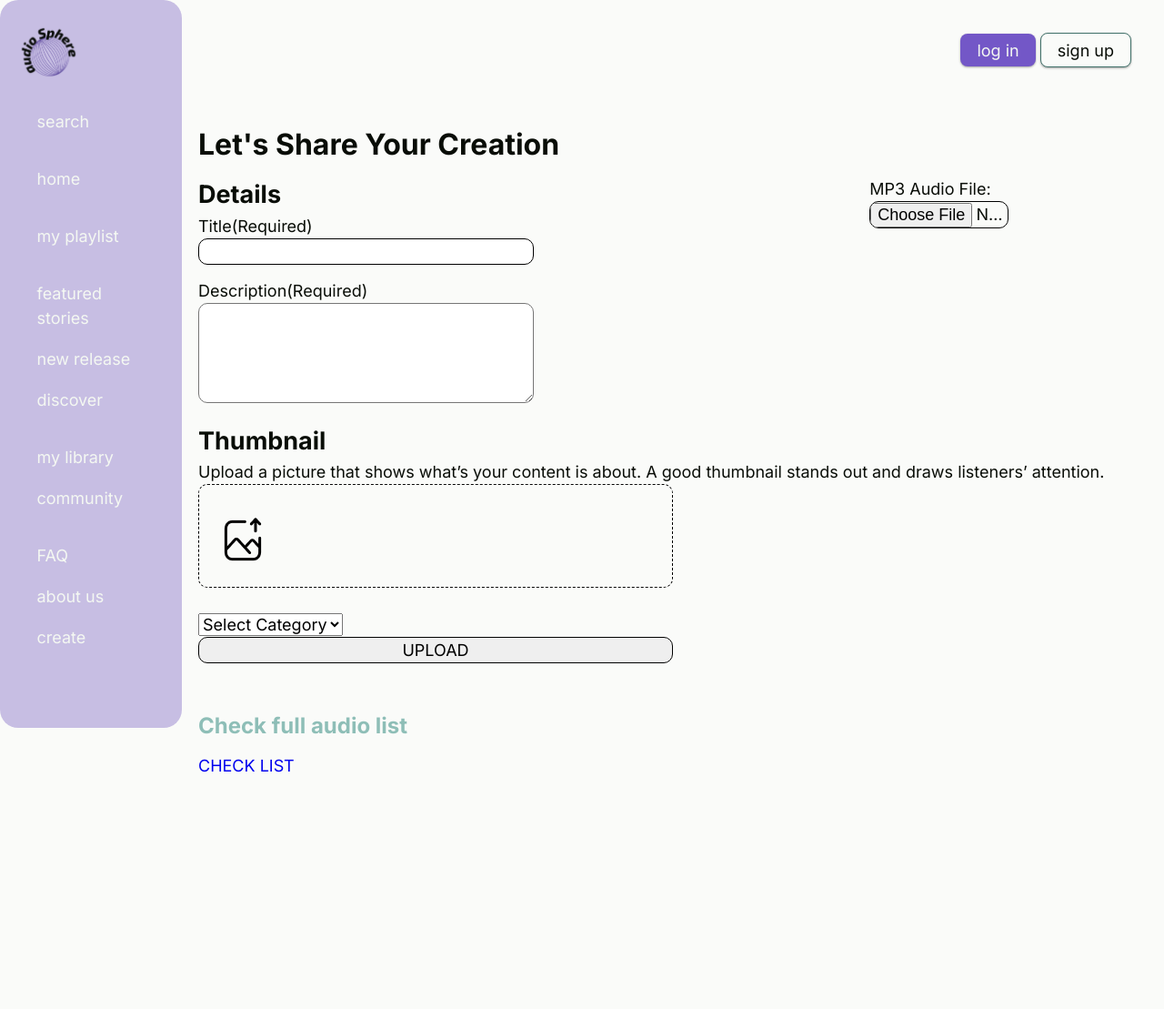
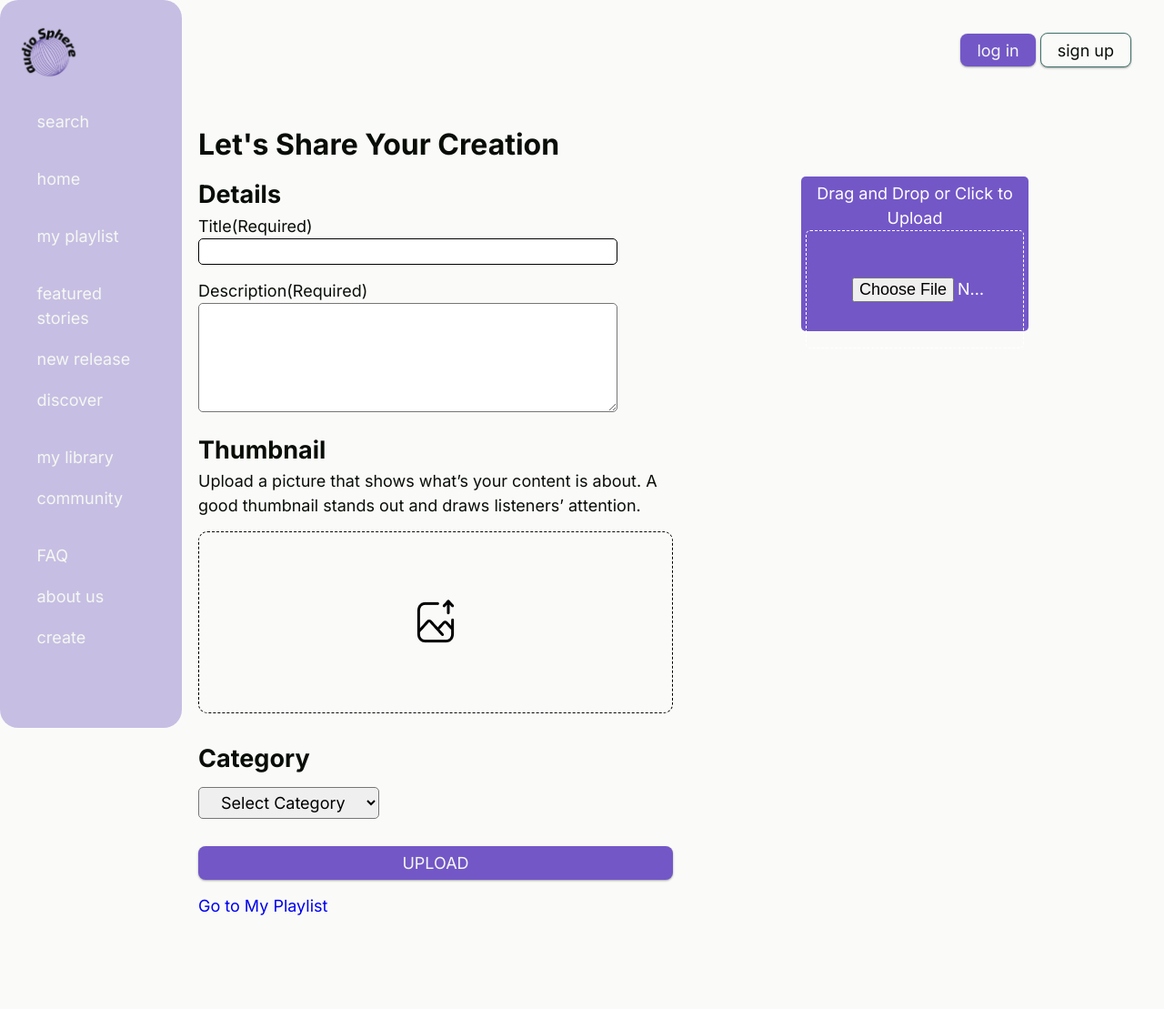
Before and after one commit to tanveerali13/audiosphere-v2, a PHP site: page /views/view-upload.php in a window 1280 px wide. Shown: the whole page at 91% size. Before the commit the page ends 849 px from the top, so only its background shows below. Run offline with PHP 8.4, Linux system fonts and the light colour scheme; data comes from the database, SQL or seed files in the repository; some libraries are stand-ins or nearby versions.

Commit message:
upload form style, removed unwanted js

```diff
--- a/SQL/audioshpere.sql
+++ b/SQL/audioshpere.sql
@@ -14,7 +14,7 @@ ALTER TABLE `audioCategories` ADD `audioCategoryImage` VARCHAR(256) NOT NULL AFT
 --Lisst of categories
 INSERT INTO `audioCategories` (`audioCategoryID`, `audioCategory`) VALUES (NULL, 'Arts'), (NULL, 'Business and Finance'), (NULL, 'Comedy'), (NULL, 'Education'), (NULL, 'Fiction'), (NULL, 'Health and Wellness'), (NULL, 'History'), (NULL, 'Language Learning'), (NULL, 'Music'), (NULL, 'News and Politics'), (NULL, 'Parenting'), (NULL, 'Religion and Spirituality'), (NULL, 'Science'), (NULL, 'Self-Improvement'), (NULL, 'Society and Culture'), (NULL, 'Sports'), (NULL, 'Technology'), (NULL, 'Technology and Gaming'), (NULL, 'Travel'), (NULL, 'True Crime');
 
-INSERT INTO `audioCategories` (`audioCategoryID`, `audioCategory`) VALUES (NULL, 'Arts'), (NULL, 'Business'), (NULL, 'Education'), (NULL, 'Fiction'), (NULL, 'Well-being'), (NULL, 'History'), (NULL, 'Music'), (NULL, 'Science'), (NULL, 'Sports'), (NULL, 'Technology');
+INSERT INTO `audioCategories` (`audioCategoryID`, `audioCategory`) VALUES (NULL, 'Arts'), (NULL, 'Business'), (NULL, 'Education'), (NULL, 'Fiction'), (NULL, 'Wellbeing'), (NULL, 'History'), (NULL, 'Music'), (NULL, 'Science'), (NULL, 'Sports'), (NULL, 'Technology');
 
 
 --CONTRAINTS
--- a/css/upload-form.css
+++ b/css/upload-form.css
@@ -5,36 +5,88 @@
 }
 
 :root{
-  --small-margin: 10px;
-  --medium-margin: 15px;
-  --large-margin: 20px;
-  --extra-large-margin : 30px;
+      /* colors */
+      --primary_color_dark: #7357C7;
+      --secondary_color_dark: #365E4E;
+      --accent_color_dark: #41716A;
+      --text_color_dark: #F4F8F2;
+      --bg_color_dark: #050604;
+
+      --primary_color_light: #5438A8;
+      --secondary_color_light: #A1C9B9;
+      --accent_color_light: #8EBEB7;
+      --text_color_light: #090D07;
+      --bg_color_light: #FAFBF9;
+
+      /* margins */
+      --small-margin: 10px;
+      --medium-margin: 15px;
+      --large-margin: 20px;
+      --extra-large-margin : 30px;
 }
 
-.form-flex{
-  display: flex;
+section{
+  padding-bottom: 100px;
+}
+
+.form-grid{
+  display: grid;
+  grid-template-columns: 1fr;
+  grid-template-rows: auto;
+  gap: 20px;
 }
 
 .left{
+  display: flex;
+  justify-content: center;
+}
+
+.audio-block{
+  background-color: var(--primary_color_dark);
+  border-radius: 5px;
+  padding: 5px 5px;
+  text-align: center;
+  width: 250px;
+  max-height: 170px;
+}
+
+.audio-drop-area{
+  border-radius: 5px;
+}
+
+.audio-drop-label{
+  color: white;
+}
+
+.audio-drop{
+  padding: 50px 50px;
+  color: white;
+  background-color: transparent;
+  border: 1px dashed white;
+}
+
+input{
+  width: 100%;
+  border-radius: 5px;
+  border: 1px solid black;
+  margin-bottom: var(--medium-margin);
+  padding: 0 5px;
+
+}
+
+#audioTitle{
   width: 90%;
 }
 
-.left{
-  right: 90%;
-}
-
-input{
-  width: 50%;
-  border-radius: 10px;
-  border: 1px solid black;
-  margin-bottom: var(--medium-margin);
-
+#audioDesc{
+  width: 90%;
 }
 
 textarea{
-  width: 50%;
-  border-radius: 10px;
+  width: 90%;
+  border-radius: 5px;
   margin-bottom: var(--medium-margin);
+  padding: 5px 5px;
 }
 
 #selectOption{
@@ -44,17 +96,72 @@ textarea{
   margin-bottom: var(--extra-large-margin);
 }
 
+.thumbnail p{
+  margin-bottom: var(--medium-margin);
+  max-width: 90%;
+}
+
 #thumbnailDropArea {
-    max-width: 50%;
+    max-width: 90%;
+    min-height: 200px;
     border: 1px dashed black;
     border-radius: 10px;
-    padding: 20px;
+    padding: 5px 5px;
+    margin-bottom: var(--extra-large-margin);
     text-align: center;
     cursor: pointer;
+    display: flex;
+    justify-content: center;
+    align-items: center;
   }
 
 #thumbnailPreview {
+    max-width: 100%;
+    max-height: 100%;
+    padding: 5px 5px;
+
+  }
+
+  .category{
+    margin-bottom: var(--extra-large-margin);
+  }
+
+  .category h2{
+    margin-bottom: var(--small-margin);
+  }
+
+  #categoryDropdown{
+    border-radius: 5px;
+    padding: 5px 20px;
+  }
+
+  #upload-btn{
+    width: 50%;
+    padding: 5px 10px;
+    margin-bottom: var(--medium-margin);
+  }
+
+  /* MEDIA QUERIES */
+
+@media screen and (min-width: 768px) {
+  .form-grid{
+
+    grid-template-columns: 1fr 1fr;
+  }
+
+    .left:nth-child(1) {
+    order: 2;
+  }
+
+  .right:nth-child(2) {
+    order: 1;
+  }
+
+  .thumbnail p{
     max-width: 50%;
-    max-height: 200px;
-    margin-top: 10px;
   }
+  #thumbnailDropArea {
+    max-width: 50%;
+  }
+
+}
--- a/js/script.js
+++ b/js/script.js
@@ -14,39 +14,6 @@ function displayThumbnail() {
 }
 
 
-function uploadFile() {
-    var form = document.getElementById('uploadForm');
-    var fileInput = document.getElementById('audio');
-    var progressBar = document.getElementById('uploadProgress');
-    var statusDiv = document.getElementById('status');
-
-    var formData = new FormData(form);
-
-    var xhr = new XMLHttpRequest();
-
-    // Track progress
-    xhr.upload.addEventListener("progress", function(event) {
-        if (event.lengthComputable) {
-            var percentComplete = (event.loaded / event.total) * 100;
-            progressBar.value = percentComplete;
-            statusDiv.innerHTML = Math.round(percentComplete) + "% uploaded";
-        }
-    }, false);
-
-    // Handle completion
-    xhr.onload = function() {
-        if (xhr.status === 200) {
-            statusDiv.innerHTML = xhr.responseText;
-        } else {
-            statusDiv.innerHTML = 'Error uploading file.';
-        }
-    };
-
-    // Open and send the request
-    xhr.open("POST", "upload.php", true);
-    xhr.send(formData);
-}
-
 // console.log("script.js is loaded");
 
 const toggle = document.getElementById("modeToggle");
--- a/views/update-myplaylist.php
+++ b/views/update-myplaylist.php
@@ -3,7 +3,7 @@
 ini_set('display_errors', 1);
 ini_set('display_startup_errors', 1);
 
-include 'view-header.php';
+include_once 'view-header.php';
 
 ?>
 
--- a/views/view-upload.php
+++ b/views/view-upload.php
@@ -7,43 +7,51 @@ include 'view-header.php';
 include __DIR__ . '/../controllers/controller-upload.php';
 
 ?>
-
+    <section>
         <h1>Let's Share Your Creation</h1>
 
+        <form action="../controllers/controller-upload.php" method="post" enctype="multipart/form-data">
+            <div class="form-grid">
+                <div class="left">
+                    <!-- MP3 Audio File Input -->
+                    <div class="audio-block">
+                        <label class="audio-drop-label" for="audioFile">Drag and Drop or Click to Upload</label><br>
+                        <div class="audio-drop-area">
+                            <input class= "audio-drop"type="file" id="audio" name="audio" accept="audio/mp3" required>
+                        </div>
+                    </div>
 
-        <form action="../controllers/controller-upload.php" method="post" enctype="multipart/form-data">
-            <div class="form-flex">
-                <div class="left">
+                </div><!-- left ends-->
+
+                <div class="right">
                     <!-- Title Input -->
                     <h2>Details</h2>
                     <label for="title">Title(Required)</label></br>
-                    <input type="text" id="audioTitle" name="audioTitle" required>
-                    <br>
+                    <input type="text" id="audioTitle" name="audioTitle" required></br>
+
 
                     <!-- Description Input -->
-                    <label for="description">Description(Required)</label><br>
+                    <label for="description">Description(Required)</label></br>
                     <textarea id="audioDesc" name="audioDesc" rows="4" required></textarea>
-                    <br></div>
 
-                <div class="right">
-                    <!-- MP3 Audio File Input -->
-                    <label for="audioFile">MP3 Audio File:</label><br>
-                    <input type="file" id="audio" name="audio" accept="audio/mp3" required>
-                    <br>
-                </div>
+                </div><!-- right ends-->
             </div>
 
 
             <!-- Thumbnail Drop Area -->
+            <div class="thumbnail">
                 <h2>Thumbnail</h2>
                 <p>Upload a picture that shows what’s your content is about. A good thumbnail stands out and draws listeners’ attention.</p>
                 <div id="thumbnailDropArea" onclick="document.getElementById('thumbnailInput').click()">
                     <input type="file" id="thumbnailInput" name="audioThumb" accept="image/*" style="display: none;" onchange="displayThumbnail()">
                     <img id="thumbnailPreview" src="../assets/images/upload.png" alt="Thumbnail Preview">
                 </div>
-            <br>
+            </div>
+
 
             <!-- Category Drop Down Button -->
+            <div class="category">
+                <h2>Category</h2>
                 <select id="categoryDropdown" name="audioCategoryID" required>
                     <option value="">Select Category</option>
                 <?php
@@ -55,19 +63,16 @@ include __DIR__ . '/../controllers/controller-upload.php';
 
                 ?>
                 </select>
-            <br>
+            </div>
+
 
             <!-- Submit Button -->
-            <input type="submit" value="UPLOAD">
+            <button id="upload-btn" type="submit" value="submit">UPLOAD</button>
         </form>
 
-        <h3>Check full audio list</h3>
-        <a href="../views/view-allAudios.php">CHECK LIST</a>
 
-        <br>
-        <br>
-        <br>
-
+        <a href="../views/view-myplaylist.php">Go to My Playlist</a>
+    </section>
 
 <?php
 include 'view-footer.php';
```
Lines whose indentation alone changed are shown as unchanged.
